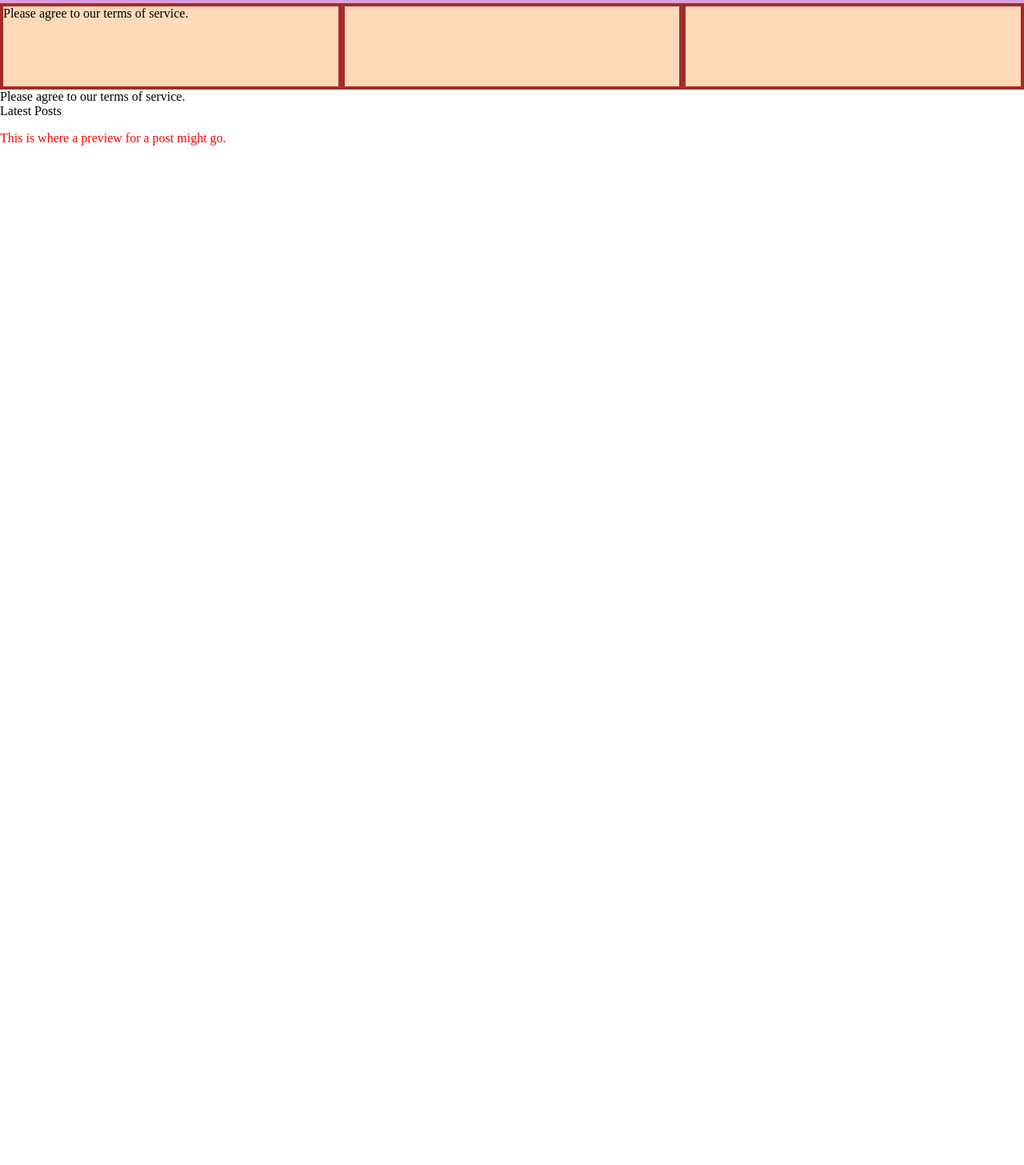
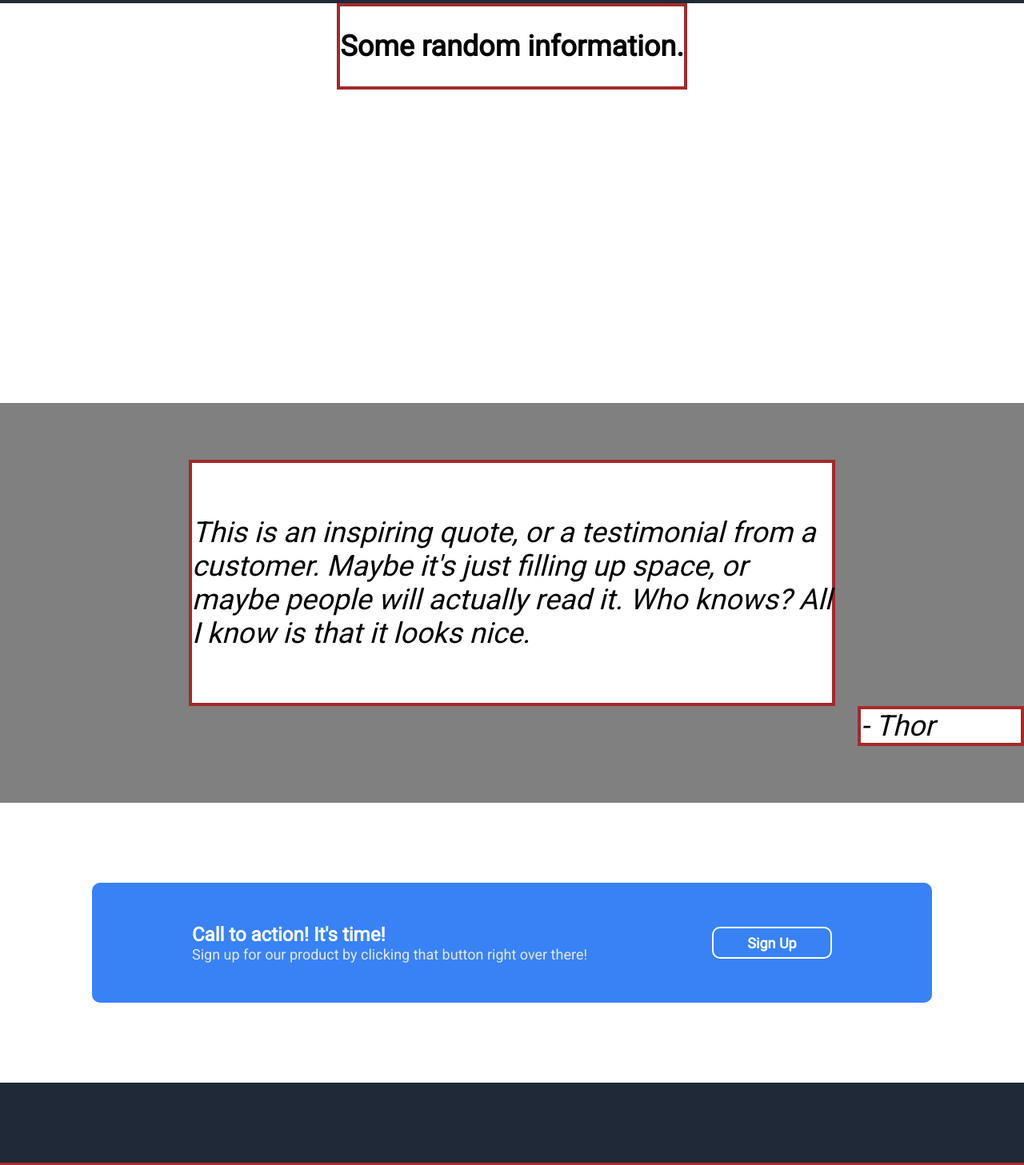
Before and after one commit to mishellio/odin-landing-page, a plain HTML site: page index.html in a window 1280 px wide. Shown: the part 496-1953 px from the top of the page at 80% size. Before the commit the page ends 800 px from the top, so only its background shows below. Drawn offline with Linux system fonts and the light colour scheme.

Commit message:
added remaining sections with incomplete text

```diff
--- a/index.html
+++ b/index.html
@@ -8,7 +8,7 @@
     <title>wahoo</title>
 </head>
 <body>
-    <div class="hero">
+    <div class="hero section">
         <div class="headers">
             <div class="header-logo">Header Logo</div>
             <div class="header-link">Header link 1</div>
@@ -18,8 +18,41 @@
         <div class="hero-main">
             <div class="hero-main-items">
                 <div class="hero-main-text">This website is awesome</div>
+                <div class="hero-sub-text">This website has some subtext that goes here under the main title.
+                    It's a smaller font and the color is lower contrast</div>
+                <button class="sign-up">Sign up</button>
+            </div>
+            <div class="hero-main-items">
+
             </div>
         </div>
+    </div>
+    <div class="some-random-information section">
+        <div class="sri-text">Some random information.</div>
+    </div>
+    <div class="quote section">
+        <div class="quote-text">This is an inspiring quote, or a testimonial
+            from a customer. Maybe it's just filling up space, or maybe people
+            will actually read it. Who knows? All I know is that it looks nice.
+        </div>
+        <div class="quote-sub-text">- Thor
+        </div>
+    </div>
+    <div class="call-to-action section">
+        <div class="cta-box">
+            <div class="cta-container cta">
+                <div class="cta-items cta">
+                    <div class="cta-main-text cta">Call to action! It's time!</div>
+                    <div class="cta-sub-text cta">Sign up for our product by clicking that
+                        button right over there!</div>
+                </div>
+                <div class="cta-items cta">
+                    <button class="sign-up cta-sign-up">Sign Up</button>
+                </div>
+            </div>
+        </div>
+    </div>
+    <div class="copyright">
     </div>
     <div class="flex-container">
         <div class="one">Please agree to our terms of service.</div>
--- a/styles.css
+++ b/styles.css
@@ -12,50 +12,75 @@ html, body {
     padding: 0;
   }
 
-.hero {
-    background: plum;
-    /* border: 4px solid indigo; */
+.center {
+    align-items: center;
+    justify-content: center;
+}
+
+.section {
     height: 500px;
     display: flex;
     flex-direction: column;
     align-items: center;
 }
 
+.cta {
+    background: #3882f6;
+}
+
+.hero {
+    background: #1f2937;
+    /* border: 4px solid indigo; */
+    /* height: 500px;
+    display: flex;
+    flex-direction: column;
+    align-items: center; */
+}
+
 .hero-main {
-    background: plum;
+    background: #1f2937;
     border: 4px solid indigo;
     display: flex;
     width: 1050px;
     height: 350px;
-    justify-content: left;
+    /* justify-content: left; */
 }
 
 .hero-main-items {
-    background: peachpuff;
+    background: #1f2937;
     border: 4px solid brown;
     display: flex;
+    flex-direction: column;
+    justify-content: center;
+    align-items: left;
+    width: 300px;
     flex: 1;
-    justify-content: left;
-    align-items: center;
+    /* font-family: Roboto, sans-serif;
+    font-size: 48px;
+    font-weight: bolder; */
+}
+
+.hero-main-text {
+    background: #1f2937;
+    color: #f9faf8;
+    border: 4px solid brown;
+    width: 300px;
     font-family: Roboto, sans-serif;
     font-size: 48px;
     font-weight: bolder;
 }
 
-.hero-main-text {
-    background: peachpuff;
+.hero-sub-text {
+    background: #1f2937;
+    color: #e5e7eb;
     border: 4px solid brown;
-    display: flex;
-    flex: 1;
-    justify-content: left;
-    align-items: center;
+    width: 450px;
     font-family: Roboto, sans-serif;
-    font-size: 48px;
-    font-weight: bolder;
+    font-size: 18px;
 }
 
 .headers {
-    background: plum;
+    background: #1f2937;
     border: 4px solid indigo;
     display: flex;
     width: 1050px;
@@ -64,7 +89,8 @@ html, body {
 }
 
 .header-logo{
-    background: plum;
+    background: #1f2937;
+    color: #f9faf8;
     border: 4px solid indigo;
     display: flex;
     width: 600px;
@@ -77,7 +103,8 @@ html, body {
 
 .header-link {
     display: flex;
-    background: peachpuff;
+    background: #1f2937;
+    color: #e5e7eb;
     border: 4px solid brown;
     width: 150px;
     font-family: Roboto, sans-serif;
@@ -86,6 +113,132 @@ html, body {
     justify-content: center;
     flex: 1;
     /* margin-left: auto; */
+}
+
+.some-random-information {
+    background: white;
+    /* border: 4px solid indigo; */
+    /* height: 500px;
+    display: flex;
+    flex-direction: column;
+    align-items: center; */
+}
+
+.sri-text {
+    display: flex;
+    align-items: center;
+    border: 4px solid brown;
+    font-family: Roboto, sans-serif;
+    font-size: 36px;
+    font-weight: bolder;
+    height: 100px;
+}
+
+.quote {
+    background: gray;
+    /* border: 4px solid indigo; */
+    /* height: 500px;
+    display: flex;
+    flex-direction: column;
+    align-items: center; */
+    justify-content: center;
+}
+
+.quote-text {
+    display: flex;
+    align-items: center;
+    border: 4px solid brown;
+    width: 800px;
+    height: 300px;
+    font-family: Roboto, sans-serif;
+    font-size: 36px;
+    font-style: italic;
+}
+
+.quote-sub-text {
+    display: flex;
+    margin-left: auto;
+    border: 4px solid brown;
+    width: 200px;
+    font-family: Roboto, sans-serif;
+    font-size: 36px;
+    font-style: italic;
+}
+
+.call-to-action{
+    background: white;
+    height: 350px;
+    justify-content: center;
+}
+
+.cta-box{
+    display: flex;
+    background: #3882f6;
+    border-radius: 10px;
+    width: 1050px;
+    height: 150px;
+    align-items: center;
+    justify-content: center;
+}
+
+.cta-container {
+    display: flex;
+    background: #3882f6;
+    /* border: 4px solid brown; */
+    height: 75px;
+    width: 800px;
+}
+
+.cta-items {
+    display: flex;
+    background: #3882f6;
+    /* background: peachpuff;
+    border: 4px solid brown; */
+    flex: 1;
+    flex-direction: column;
+    justify-content: center;
+}
+
+.cta-main-text {
+    /* background: peachpuff;
+    border: 4px solid brown; */
+    width: 300px;
+    font-family: Roboto, sans-serif;
+    font-size: 24px;
+    font-weight: bolder;
+    color: white;
+}
+
+.cta-sub-text {
+    /* background: peachpuff;
+    border: 4px solid brown; */
+    width: 550px;
+    font-family: Roboto, sans-serif;
+    font-size: 18px;
+    color: #e5e7eb;
+}
+
+.sign-up {
+    background: #3882f6;
+    cursor: pointer;
+    color: white;
+    height: 40px;
+    width: 150px;
+    font-family: Roboto, sans-serif;
+    font-size: 18px;
+    font-weight: bolder;
+    border-radius: 10px;
+
+}
+
+.cta-sign-up {
+    margin-left: auto;
+    border: 2px solid white;
+}
+
+.copyright {
+    background: #1f2937;
+    height: 100px;
 }
 
 .flex-container {
```
